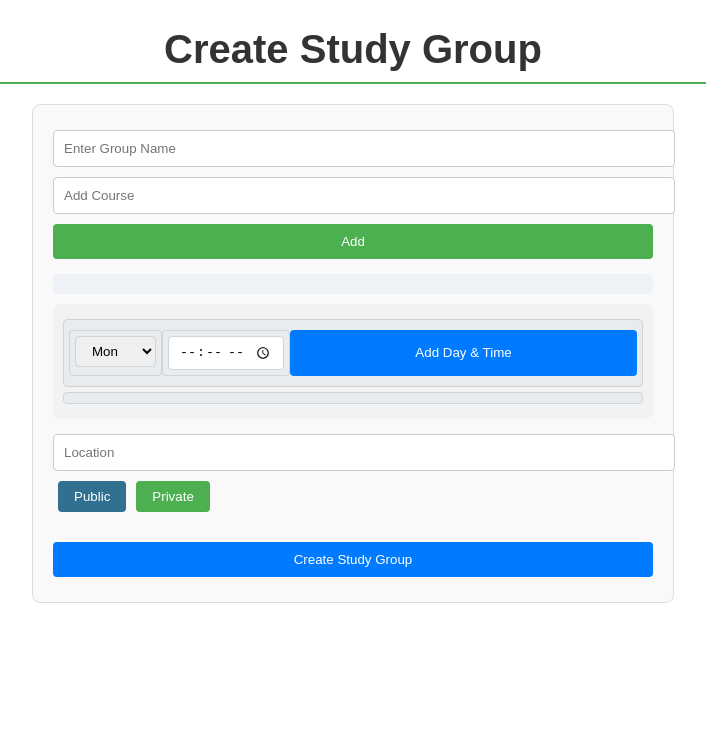
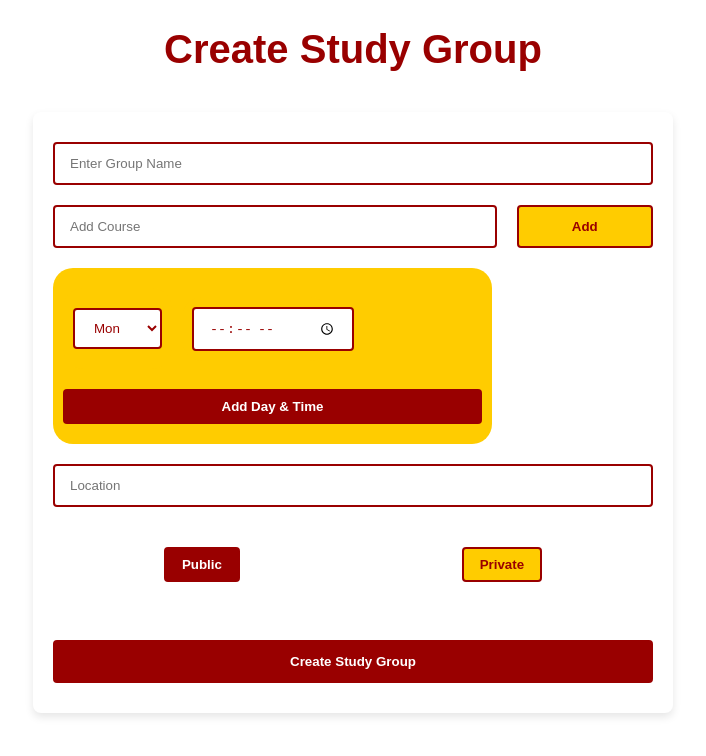
Before and after one commit to CSCI201-G32/StudyGroups, a React (Create React App) app in the folder frontend/: page / in a window 1280 px wide. Shown: the top 756 px of the page, without its empty margins (287-993 px from the left). Built offline with nearby package versions, Linux system fonts and the light colour scheme.

Commit message:
Updates to study group style and viewing

```diff
--- a/frontend/src/App.js
+++ b/frontend/src/App.js
@@ -5,14 +5,15 @@ import {
   Route
 } from 'react-router-dom';
 import CreateStudyGroupPage from './features/StudyGroupManagement/views/CreateStudyGroupPage';
+import FullStudyPage from './features/StudyGroupManagement/views/FullStudyPage';
 
 function App() {
   return (
     <Router>
       <Routes>
         <Route path="/" element={<CreateStudyGroupPage />} />
-        <Route path="/create-study-group" element={<CreateStudyGroupPage />} />
-        {/* Define other routes as needed */}
+        <Route path="/create" element={<CreateStudyGroupPage />} />
+        <Route path="/:groupName/view" element={<FullStudyPage />} />
       </Routes>
     </Router>
   );
--- a/frontend/src/assets/DayTime.css
+++ b/frontend/src/assets/DayTime.css
@@ -1,53 +1,68 @@
-/* DayTimeComp Styles */
 .day-time-comp {
+
+}
+
+/* Styling for individual items within the component */
+.day-time-comp div {
     margin: 10px 0;
     padding: 10px;
-    background-color: #f2f2f2;
-    border-radius: 8px;
+    background-color: #FFCC00; /* USC Gold */
+    color: #990000; /* USC Cardinal text for contrast */
+    border-radius: 20px; /* rounded edges for a modern look */
+    display: inline-block; /* to align items side by side */
+    margin-right: 10px;
 }
 
-.day-time-comp div {
-    margin: 5px 0;
-    padding: 5px;
-    background-color: #e9ecef;
-    border: 1px solid #ced4da;
-    border-radius: 4px;
-}
-
-/* DayTimeSelection Styles */
+/* DayTimeSelection Styles - Container for day and time selection */
 .day-time-selection {
     display: flex;
     justify-content: space-between;
-    margin-bottom: 10px;
+    margin-bottom: 20px;
 }
 
+/* Button within the day/time selection for adding new times */
 .day-time-selection button {
-    background-color: #007bff;
+    background-color: #990000; /* USC Cardinal */
     color: white;
-    border: none;
-    padding: 6px 12px;
+    padding: 10px 20px;
     border-radius: 4px;
     cursor: pointer;
+    border: none;
+    transition: background-color 0.3s ease;
 }
 
+/* Hover effect for the button */
 .day-time-selection button:hover {
-    background-color: #0056b3;
+    background-color: #780000; /* a darker shade for hover state */
 }
 
-/* DaySelection Styles */
+/* DaySelection Styles - Styles for the day dropdown */
 .day-selection {
-    margin-right: 10px;
+    margin-right: 15px;
+    flex-grow: 1; /* allows the select to fill available space */
 }
 
+/* Select dropdown styling */
 .day-selection select {
-    padding: 6px 12px;
-    border: 1px solid #ced4da;
+    width: 100%; /* full width of the container */
+    padding: 10px 15px;
+    border: 2px solid #990000; /* USC Cardinal */
     border-radius: 4px;
+    background-color: white;
+    color: #990000; /* USC Cardinal text */
 }
 
-/* TimeSelection Styles */
+/* TimeSelection Styles - Styles for the time input */
+.time-selection {
+    flex-grow: 2; /* allows the time input to be larger than the select */
+}
+
+/* Time input styling */
 .time-selection input {
-    padding: 6px 10px;
-    border: 1px solid #ced4da;
+    width: 100%; /* full width of the container */
+    padding: 10px 15px;
+    border: 2px solid #990000; /* USC Cardinal */
     border-radius: 4px;
+    background-color: white;
+    color: #990000; /* USC Cardinal text */
 }
--- /dev/null
+++ b/frontend/src/assets/FullStudyPage.css
@@ -0,0 +1,92 @@
+/* General Page Styles */
+body {
+    font-family: 'Arial', sans-serif;
+    background-color: #fff;
+    margin: 0;
+    padding: 0;
+    box-sizing: border-box;
+}
+
+.container {
+    max-width: 1200px;
+    margin: 0 auto;
+    padding: 20px;
+    display: flex;
+    justify-content: space-between;
+    align-items: flex-start;
+}
+
+/* Header Styles */
+h1 {
+    font-size: 2.5rem;
+    color: #990000; /* USC Cardinal */
+    text-align: center;
+    margin-bottom: 20px;
+}
+
+/* Group Info Styles */
+.group-info {
+    width: 70%;
+    background-color: #f2f2f2; /* Light gray background */
+    padding: 20px;
+    border: 1px solid #ddd; /* subtle border */
+    border-radius: 8px;
+    margin-right: 20px; /* Spacing between main content and sidebar */
+}
+
+.course-list,
+.time-list {
+    background-color: #fff;
+    border: 1px solid #990000; /* USC Cardinal */
+    border-radius: 4px;
+    padding: 10px;
+    margin-bottom: 10px;
+}
+
+.course-item {
+    display: inline-block;
+    background-color: #990000; /* USC Cardinal */
+    color: #fff;
+    padding: 5px 15px;
+    margin: 5px;
+    border-radius: 15px; /* Rounded edges for course tags */
+}
+
+/* Location and Privacy Styles */
+.group-info p {
+    font-size: 1.2rem;
+    color: #333;
+    margin: 10px 0;
+}
+
+/* Sidebar Styles */
+.sidebar {
+    width: 30%;
+    background-color: #fff;
+    border: 1px solid #ddd;
+    padding: 20px;
+    border-radius: 8px;
+}
+
+.sidebar h2 {
+    color: #990000; /* USC Cardinal */
+    margin-bottom: 10px;
+}
+
+/* Join Button Styles */
+button.join {
+    background-color: #FFCC00; /* USC Gold */
+    color: #990000; /* USC Cardinal */
+    font-weight: bold;
+    padding: 15px 30px;
+    border: none;
+    border-radius: 4px;
+    cursor: pointer;
+    font-size: 1.5rem;
+    margin-top: 20px;
+    width: 100%;
+}
+
+button.join:hover {
+    background-color: #e6b800; /* Darker gold */
+}
--- a/frontend/src/assets/StudyGroup.css
+++ b/frontend/src/assets/StudyGroup.css
@@ -1,64 +1,95 @@
+/* General Form Styles */
 form {
     max-width: 600px;
-    margin: 20px auto;
+    margin: 40px auto;
     padding: 20px;
-    border: 1px solid #ddd;
+    background-color: #fff;
     border-radius: 8px;
-    background-color: #f9f9f9;
+    box-shadow: 0 4px 8px rgba(0, 0, 0, 0.1); /* subtle shadow for depth */
 }
 
-input[type="text"], button {
+input[type="text"], button, select {
     width: 100%;
-    padding: 10px;
-    margin: 5px 0;
-    border: 1px solid #ccc;
+    padding: 12px 15px;
+    margin: 10px 0;
+    border: 2px solid #990000; /* USC Cardinal for borders */
     border-radius: 4px;
+    box-sizing: border-box; /* ensures padding does not affect width */
 }
 
+/* Button Styling */
 button {
-    background-color: #4CAF50;
-    color: white;
-    border: none;
+    background-color: #FFCC00; /* USC Gold */
+    color: #990000; /* USC Cardinal */
+    font-weight: bold;
     cursor: pointer;
+    transition: background-color 0.3s ease;
 }
 
 button:hover {
-    background-color: #45a049;
+    background-color: #e6b800; /* Darker gold */
 }
 
+/* Active class for selected items */
 .active {
-    background-color: #31708f;
+    background-color: #990000; /* USC Cardinal */
     color: white;
 }
 
-/* Course list styling */
+.course-input {
+    display: flex;
+    gap: 20px;
+    /* Ensure the parent doesn't have any padding or border
+       that could affect the total available width */
+}
+
+.course-input > input {
+    flex-grow: 4; /* input takes 4 parts of the space */
+    flex-shrink: 1;
+    flex-basis: 0; /* Start with 0 width and grow */
+}
+
+.course-input > button {
+    flex-grow: 1; /* button takes 1 part of the space */
+    flex-shrink: 1;
+    flex-basis: 0; /* Start with 0 width and grow */
+}
+
+/* Course List Styling */
 div.course-list {
-    margin-top: 10px;
-    padding: 10px;
-    background-color: #eef2f7;
-    border-radius: 4px;
+    display: flex;
+    flex-wrap: wrap;
+    gap: 10px; /* adds space between items */
+    margin-top: 20px;
 }
 
 .course-item {
-    margin: 5px 0;
-    padding: 5px;
-    background-color: #d1ecf1;
-    border: 1px solid #bee5eb;
-    border-radius: 4px;
+    padding: 10px 15px;
+    background-color: #990000; /* USC Cardinal */
+    color: #fff;
+    border-radius: 20px; /* Rounded edges for course tags */
+    text-align: center;
+    cursor: default;
 }
 
-/* Privacy button styling */
+/* Privacy Button Styling */
+.privacy-buttons {
+    display: flex;
+    justify-content: space-around;
+    margin: 20px 0;
+}
+
 .privacy-buttons button {
     width: auto;
-    margin: 5px;
     padding: 8px 16px;
 }
 
-/* Submit button specific styling */
+/* Submit Button Specific Styling */
 button[type="submit"] {
-    background-color: #007bff;
+    background-color: #990000; /* USC Cardinal */
+    color: white;
 }
 
 button[type="submit"]:hover {
-    background-color: #0056b3;
+    background-color: #780000; /* Darker cardinal */
 }
--- a/frontend/src/assets/StudyGroupPage.css
+++ /dev/null
@@ -1,9 +0,0 @@
-h1 {
-    font-family: 'Arial', sans-serif;
-    font-size: 2.5rem; /* 40px */
-    color: #333;
-    text-align: center;
-    margin-bottom: 20px;
-    padding-bottom: 10px;
-    border-bottom: 2px solid #4CAF50;
-}
--- a/frontend/src/components/InputField/DaySelection.js
+++ b/frontend/src/components/InputField/DaySelection.js
@@ -2,7 +2,7 @@ import React from 'react';
 
 const DaySelection = ({ day, setDay }) => {
     return (
-      <div class="day-selection">
+      <div className="day-selection">
           <select name="days" id="days" value={day} onChange={(e) => setDay(e.target.value)}>
             <option value="Mon">Mon</option>
             <option value="Tues">Tues</option>
--- a/frontend/src/components/InputField/DayTimeComp.js
+++ b/frontend/src/components/InputField/DayTimeComp.js
@@ -4,10 +4,10 @@ import '../../assets/DayTime.css';
 
 const DayTimeComp = ({ meetingTimes, onAddMeetingTime }) => {
   return (
-    <div class="day-time-comp">
+    <div className="day-time-comp">
       <DayTimeSelection onAddSelection={onAddMeetingTime} />
 
-      <div>
+      <div style={{ display: meetingTimes.length === 0 ? 'none' : 'block' }}>
         {meetingTimes.map((meetingTime, index) => (
           <div key={index}>{`${meetingTime.day} at ${meetingTime.time}`}</div>
         ))}
--- a/frontend/src/components/InputField/DayTimeSelection.js
+++ b/frontend/src/components/InputField/DayTimeSelection.js
@@ -16,7 +16,7 @@ const DayTimeSelection = ({ onAddSelection }) => {
   };
 
   return (
-    <div class="day-time-selection">
+    <div className="day-time-selection">
       <DaySelection day={day} setDay={setDay} />
       <TimeSelection time={time} setTime={setTime} />
       <button type="button" onClick={handleAddMeetingTime}>Add Day & Time</button>
--- a/frontend/src/components/InputField/TimeSelection.js
+++ b/frontend/src/components/InputField/TimeSelection.js
@@ -3,7 +3,7 @@ import React from 'react';
 const TimeSelection = ({ time, setTime }) => {
 
     return (
-      <div class="time-selection">
+      <div className="time-selection">
 <input
           type="time"
           id="meetinTime"
--- a/frontend/src/features/StudyGroupManagement/components/StudyGroupForm/StudyGroupForm.js
+++ b/frontend/src/features/StudyGroupManagement/components/StudyGroupForm/StudyGroupForm.js
@@ -25,12 +25,12 @@ const StudyGroupForm = ({
     const handleSubmit = (e) => {
         e.preventDefault();
 
-      if(courses.length === 0){
+        if (courses.length === 0) {
             alert("At least one course must be added.");
             return;
         }
 
-      if(meetingTimes.length === 0){
+        if (meetingTimes.length === 0) {
             alert("At least one meeting time must be added.");
             return;
         }
@@ -39,69 +39,70 @@ const StudyGroupForm = ({
     };
 
     return (
-      <form onSubmit={handleSubmit} >
+        <form onSubmit={handleSubmit}>
             <input
                 type="text"
                 value={groupName}
                 onChange={onGroupNameChange}
                 placeholder="Enter Group Name"
-            required
-        />
+                required/>
             <br></br>
-        {/* Course input */}
+
+            <div className="course-input">
                 <input
                     type="text"
                     value={newCourse}
                     onChange={onCourseInputChange}
-          placeholder="Add Course"
-        />
+                    placeholder="Add Course"/>
                 <button type="button" onClick={onAddCourse}>Add</button>
-
+            </div>
             {/* List of added courses */}
-        <div className="course-list">
+            <div
+                className="course-list"
+                style={{
+                display: courses.length === 0
+                    ? 'none'
+                    : 'block'
+            }}>
                 {courses.map((course, index) => (
                     <div key={index} className="course-item">{course}</div>
                 ))}
             </div>
 
-        <DayTimeComp
-        meetingTimes={meetingTimes}
-        onAddMeetingTime={onAddMeetingTime}/>
+            <DayTimeComp meetingTimes={meetingTimes} onAddMeetingTime={onAddMeetingTime}/>
 
             <input
                 type="text"
                 value={location}
                 onChange={onLocationChange}
                 placeholder="Location"
-            required
-        />
+                required/>
 
-        <div class="privacy-buttons">
+            <div className="privacy-buttons">
                 <button
                     type="button"
                     onClick={() => onPrivacyChange('PUBLIC')}
-            className={privacy === 'PUBLIC' ? 'active' : ''}
-          >
+                    className={privacy === 'PUBLIC'
+                    ? 'active'
+                    : ''}>
                     Public
                 </button>
                 <button
                     type="button"
                     onClick={() => onPrivacyChange('PRIVATE')}
-            className={privacy === 'PRIVATE' ? 'active' : ''}
-          >
+                    className={privacy === 'PRIVATE'
+                    ? 'active'
+                    : ''}>
                     Private
                 </button>
             </div>
 
-        {privacy === 'PRIVATE' && (
-          <input
+            {privacy === 'PRIVATE' && (<input
                 type="text"
                 value={code}
                 onChange={(e) => setCode(e.target.value)}
                 placeholder="Enter Code"
-            required
-          />
-        )}
+                required/>)}
 
             <br></br>
             <button type="submit">Create Study Group</button>
@@ -110,6 +111,4 @@ const StudyGroupForm = ({
 
 };
 
-
-
 export default StudyGroupForm;
--- a/frontend/src/features/StudyGroupManagement/views/CreateStudyGroupPage.js
+++ b/frontend/src/features/StudyGroupManagement/views/CreateStudyGroupPage.js
@@ -1,6 +1,5 @@
 import React, { useState } from 'react';
 import StudyGroupForm from '../components/StudyGroupForm/StudyGroupForm';
-import "../../../assets/StudyGroupPage.css";
 
 const CreateStudyGroupPage = () => {
   const [groupName, setGroupName] = useState('');
--- /dev/null
+++ b/frontend/src/features/StudyGroupManagement/views/FullStudyPage.js
@@ -0,0 +1,71 @@
+import React, {useEffect, useState} from 'react';
+import {useParams} from 'react-router-dom';
+import '../../../assets/FullStudyPage.css';
+
+const FullStudyPage = () => {
+    const {groupName} = useParams();
+    const [groupInfo,
+        setGroupInfo] = useState(null);
+
+    useEffect(() => {
+        // Replace this with the actual fetch call to your servlet
+        const fetchData = async() => {
+            // For testing, using predefined JSON
+            const testData = {
+                groupName: "Best-Group",
+                courses: [
+                    "CSCI201", "EE250"
+                ],
+                meetingTimes: [
+                    {
+                        day: "Mon",
+                        time: "15:23"
+                    }, {
+                        day: "Weds",
+                        time: "12:19"
+                    }
+                ],
+                location: "THH202",
+                privacy: "PUBLIC"
+            };
+            setGroupInfo(testData);
+        };
+
+        fetchData();
+    }, [groupName]);
+
+    if (!groupInfo) {
+        return <div>Loading...</div>;
+    }
+
+    return (
+        <div className="container">
+            <div className="group-info">
+                <h1>{groupInfo.groupName}</h1>
+                <div className="course-list">
+                    {groupInfo
+                        .courses
+                        .map((course, index) => (
+                            <div key={index} className="course-item">{course}</div>
+                        ))}
+                </div>
+                <div className="time-list">
+                    {groupInfo
+                        .meetingTimes
+                        .map((meetingTime, index) => (
+                            <div key={index}>{`${meetingTime.day} at ${meetingTime.time}`}</div>
+                        ))}
+                </div>
+                <p>Location: {groupInfo.location}</p>
+                <p>Privacy: {groupInfo.privacy}</p>
+            </div>
+            <div class="sidebar">
+                <h2>Current Members</h2>
+
+                <button class="join">Join</button>
+            </div>
+        </div>
+    );
+};
+
+export default FullStudyPage;
```
Lines whose indentation alone changed are shown as unchanged.
